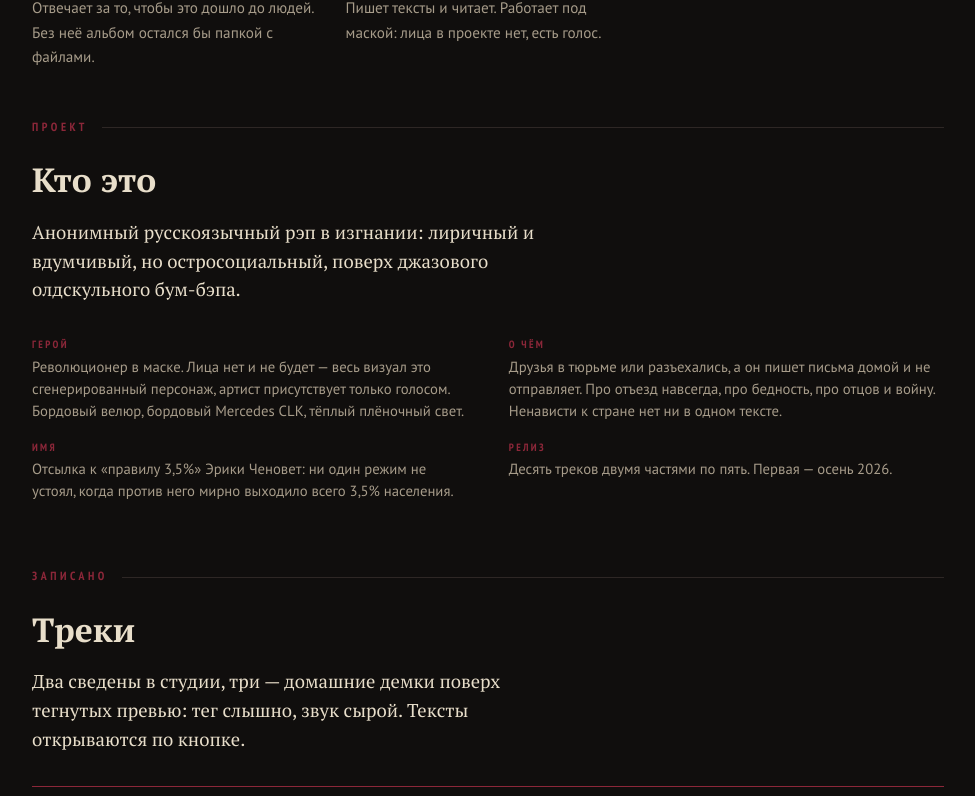
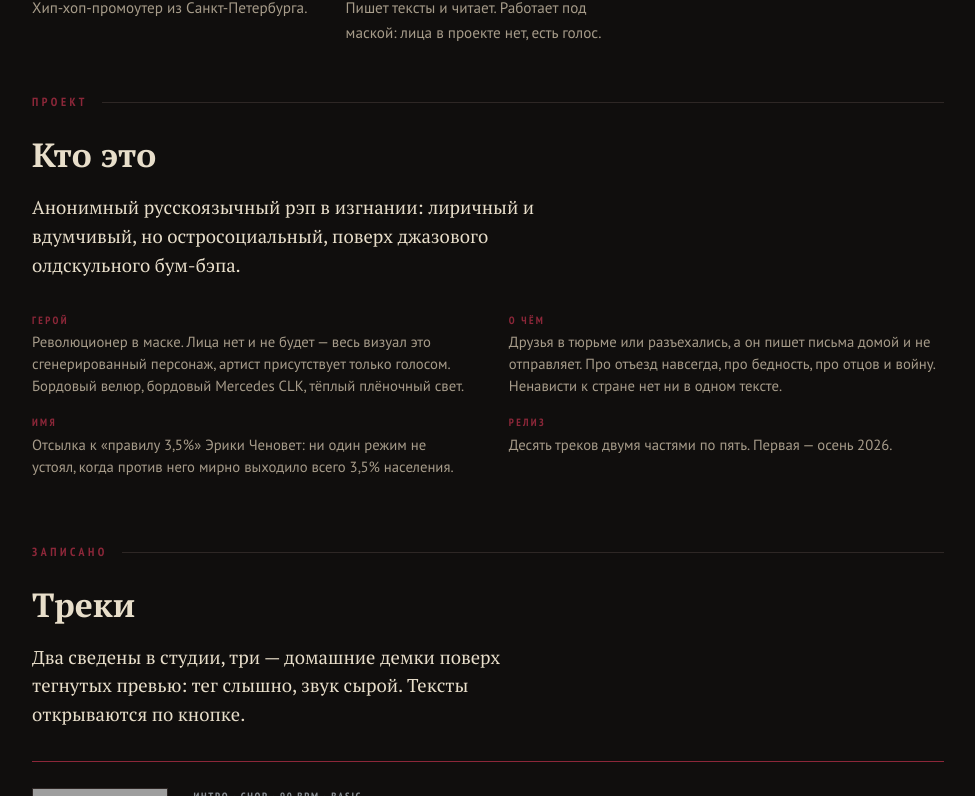
Before and after one commit to forrestburnsbooking-max/3procenta-presskit, a plain HTML site: page demos/index.html in a window 1280 px wide. Shown: the part 1071-1867 px from the top of the page, without its empty margins (152-1127 px from the left). Drawn offline with Linux system fonts and the light colour scheme; grey boxes are pictures that could not be loaded.

Commit message:
Kass bio

```diff
--- a/demos/index.html
+++ b/demos/index.html
@@ -260,7 +260,7 @@
     <div style="border-top:1px solid var(--line);padding-top:1.1rem"><div style="font-family:PTNarrow,sans-serif;font-weight:700;font-size:.66rem;letter-spacing:.24em;text-transform:uppercase;color:var(--burgundy);margin-bottom:.4rem">Битмейкер</div><div style="font-family:PTS,serif;font-size:1.24rem;line-height:1.2">Nons Prod <span style="font-size:.9em">🇫🇷</span><a href="https://www.instagram.com/nons_prod/" style="display:inline-flex;vertical-align:-.22em;margin-left:.5rem"><svg width="16" height="16" viewBox="0 0 24 24" fill="none" stroke="currentColor" stroke-width="2" stroke-linecap="round" stroke-linejoin="round"><rect x="2" y="2" width="20" height="20" rx="5"/><circle cx="12" cy="12" r="4"/><circle cx="17.5" cy="6.5" r="1" fill="currentColor" stroke="none"/></svg></a></div><p style="color:var(--ink-dim);font-size:.95rem;margin:.55rem 0 0">Весь альбом собран на его инструменталах — все десять треков, ни одного чужого бита. Джазовый олдскульный бум-бэп, на котором держится звук проекта.</p></div>
     <div style="border-top:1px solid var(--line);padding-top:1.1rem"><div style="font-family:PTNarrow,sans-serif;font-weight:700;font-size:.66rem;letter-spacing:.24em;text-transform:uppercase;color:var(--burgundy);margin-bottom:.4rem">Запись</div><div style="font-family:PTS,serif;font-size:1.24rem;line-height:1.2">Rap per Minuto <span style="font-size:.9em">🇮🇨</span><a href="https://www.instagram.com/studiorpm/" style="display:inline-flex;vertical-align:-.22em;margin-left:.5rem"><svg width="16" height="16" viewBox="0 0 24 24" fill="none" stroke="currentColor" stroke-width="2" stroke-linecap="round" stroke-linejoin="round"><rect x="2" y="2" width="20" height="20" rx="5"/><circle cx="12" cy="12" r="4"/><circle cx="17.5" cy="6.5" r="1" fill="currentColor" stroke="none"/></svg></a></div><p style="color:var(--ink-dim);font-size:.95rem;margin:.55rem 0 0">Здесь записан весь вокал. Место, где трек перестаёт быть домашней демкой.</p></div>
     <div style="border-top:1px solid var(--line);padding-top:1.1rem"><div style="font-family:PTNarrow,sans-serif;font-weight:700;font-size:.66rem;letter-spacing:.24em;text-transform:uppercase;color:var(--burgundy);margin-bottom:.4rem">Сведение и мастеринг</div><div style="font-family:PTS,serif;font-size:1.24rem;line-height:1.2">TempoXso <span style="font-size:.9em">🇮🇹🇮🇨</span><a href="https://www.instagram.com/tempoxso_music/" style="display:inline-flex;vertical-align:-.22em;margin-left:.5rem"><svg width="16" height="16" viewBox="0 0 24 24" fill="none" stroke="currentColor" stroke-width="2" stroke-linecap="round" stroke-linejoin="round"><rect x="2" y="2" width="20" height="20" rx="5"/><circle cx="12" cy="12" r="4"/><circle cx="17.5" cy="6.5" r="1" fill="currentColor" stroke="none"/></svg></a></div><p style="color:var(--ink-dim);font-size:.95rem;margin:.55rem 0 0">Сводит и мастерит альбом. То, как это в итоге звучит в наушниках, — его работа.</p></div>
-    <div style="border-top:1px solid var(--line);padding-top:1.1rem"><div style="font-family:PTNarrow,sans-serif;font-weight:700;font-size:.66rem;letter-spacing:.24em;text-transform:uppercase;color:var(--burgundy);margin-bottom:.4rem">PR</div><div style="font-family:PTS,serif;font-size:1.24rem;line-height:1.2">kass <span style="font-size:.9em">🇷🇺</span><a href="https://www.instagram.com/kass_my_ass_/" style="display:inline-flex;vertical-align:-.22em;margin-left:.5rem"><svg width="16" height="16" viewBox="0 0 24 24" fill="none" stroke="currentColor" stroke-width="2" stroke-linecap="round" stroke-linejoin="round"><rect x="2" y="2" width="20" height="20" rx="5"/><circle cx="12" cy="12" r="4"/><circle cx="17.5" cy="6.5" r="1" fill="currentColor" stroke="none"/></svg></a></div><p style="color:var(--ink-dim);font-size:.95rem;margin:.55rem 0 0">Отвечает за то, чтобы это дошло до людей. Без неё альбом остался бы папкой с файлами.</p></div>
+    <div style="border-top:1px solid var(--line);padding-top:1.1rem"><div style="font-family:PTNarrow,sans-serif;font-weight:700;font-size:.66rem;letter-spacing:.24em;text-transform:uppercase;color:var(--burgundy);margin-bottom:.4rem">PR</div><div style="font-family:PTS,serif;font-size:1.24rem;line-height:1.2">kass <span style="font-size:.9em">🇷🇺</span><a href="https://www.instagram.com/kass_my_ass_/" style="display:inline-flex;vertical-align:-.22em;margin-left:.5rem"><svg width="16" height="16" viewBox="0 0 24 24" fill="none" stroke="currentColor" stroke-width="2" stroke-linecap="round" stroke-linejoin="round"><rect x="2" y="2" width="20" height="20" rx="5"/><circle cx="12" cy="12" r="4"/><circle cx="17.5" cy="6.5" r="1" fill="currentColor" stroke="none"/></svg></a></div><p style="color:var(--ink-dim);font-size:.95rem;margin:.55rem 0 0">Хип-хоп-промоутер из Санкт-Петербурга.</p></div>
     <div style="border-top:1px solid var(--line);padding-top:1.1rem"><div style="font-family:PTNarrow,sans-serif;font-weight:700;font-size:.66rem;letter-spacing:.24em;text-transform:uppercase;color:var(--burgundy);margin-bottom:.4rem">Вокал и тексты</div><div style="font-family:PTS,serif;font-size:1.24rem;line-height:1.2">Alexandr Foy <span style="font-size:.9em">🇫🇮🇷🇺</span><a href="https://www.instagram.com/alexandr_foy/" style="display:inline-flex;vertical-align:-.22em;margin-left:.5rem"><svg width="16" height="16" viewBox="0 0 24 24" fill="none" stroke="currentColor" stroke-width="2" stroke-linecap="round" stroke-linejoin="round"><rect x="2" y="2" width="20" height="20" rx="5"/><circle cx="12" cy="12" r="4"/><circle cx="17.5" cy="6.5" r="1" fill="currentColor" stroke="none"/></svg></a></div><p style="color:var(--ink-dim);font-size:.95rem;margin:.55rem 0 0">Пишет тексты и читает. Работает под маской: лица в проекте нет, есть голос.</p></div>
   </div>
 </section>
```
Also changed, not shown: support/index.html (+1 -1 lines).
